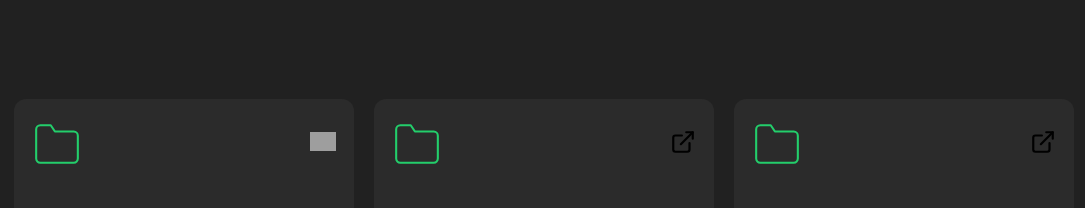
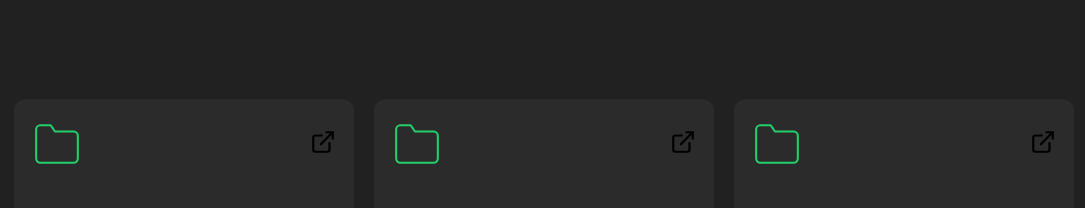
Before and after one commit to CodeVinayak/Portfolio-v2, a React (Create React App) app: page / in a window 1280 px wide. Shown: the part 1480-1688 px from the top of the page, without its empty margins (96-1181 px from the left). Built offline with nearby package versions, Linux system fonts and the light colour scheme; grey boxes are pictures that could not be loaded.

Commit message:
Update Portfolio.tsx

```diff
--- a/src/components/Portfolio/Portfolio.tsx
+++ b/src/components/Portfolio/Portfolio.tsx
@@ -18,7 +18,8 @@ export function Portfolio() {
               <svg width="50" xmlns="http://www.w3.org/2000/svg" role="img" viewBox="0 0 24 24" fill="none" stroke="#23ce6b " stroke-width="1" stroke-linecap="round" stroke-linejoin="round" ><title>Folder</title><path d="M22 19a2 2 0 0 1-2 2H4a2 2 0 0 1-2-2V5a2 2 0 0 1 2-2h5l2 3h9a2 2 0 0 1 2 2z"></path></svg>
               <div className="project-links">
                 <a href="https://madewithluv.in/" target="_blank" rel="noreferrer">
-              <img src={DownloadApp} alt="Download App" />
+                <img src={externalLinkIcon} alt="Visitar site" />
+              {/* <img src={DownloadApp} alt="Download App" /> */}
             </a>
                 {/* <a href="https://ecommerce.vinayaksingh.in/" target="_blank" rel="noreferrer">
                   <img src={externalLinkIcon} alt="Visitar site" />
```
